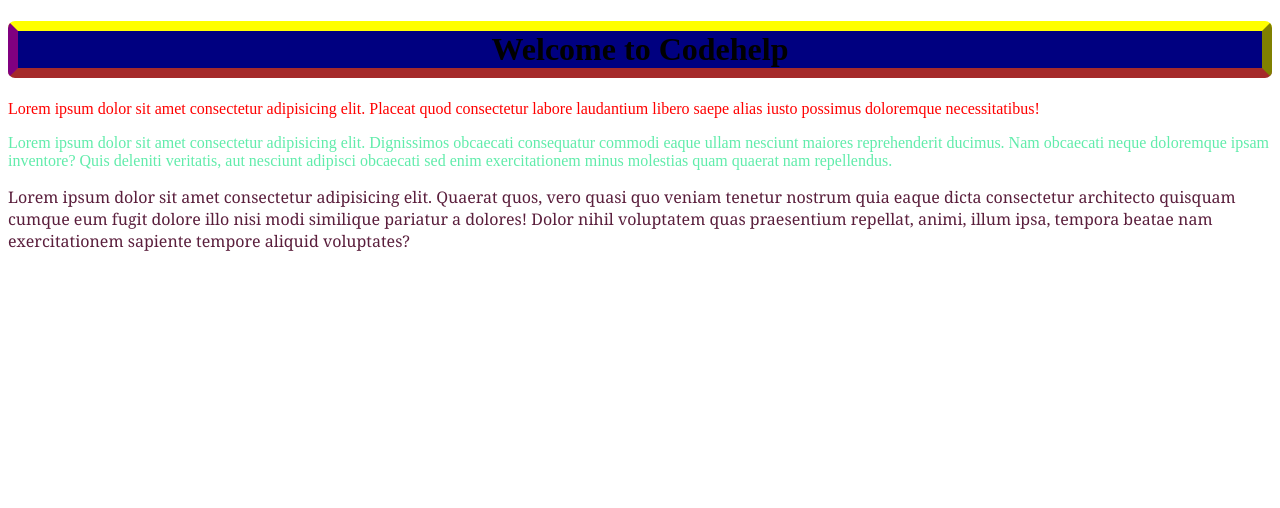
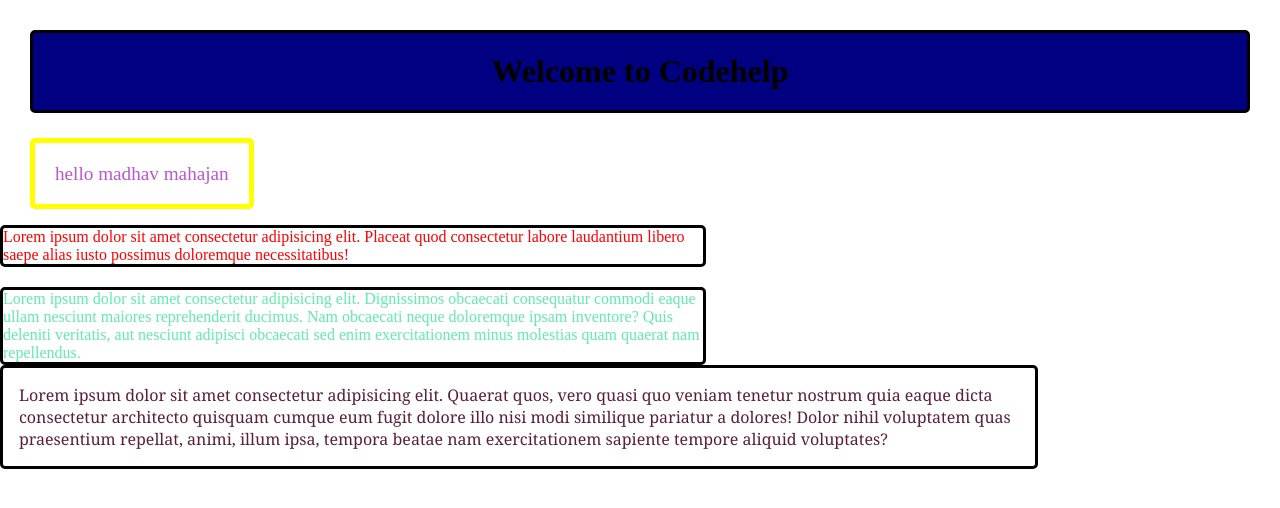
Before and after one commit to Madhav10Mahajan/CSS, a plain HTML site: page index3.html in a window 1280 px wide. Drawn offline with Linux system fonts and the light colour scheme.

Commit message:
box model
learning about padding,margins

```diff
--- a/index3.html
+++ b/index3.html
@@ -4,10 +4,17 @@
     <meta charset="UTF-8" />
     <meta name="viewport" content="width=device-width, initial-scale=1.0" />
     <title>Document</title>
-    <link rel="stylesheet" href="style3.css">
+    <link rel="stylesheet" href="style3.css" />
+    <style>
+    *{
+        padding: 0;
+        margin: 0;
+    }
+    </style>
   </head>
   <body>
     <h1>Welcome to Codehelp</h1>
+    <span>hello madhav mahajan</span>
     <p id="para1">
       Lorem ipsum dolor sit amet consectetur adipisicing elit. Placeat quod
       consectetur labore laudantium libero saepe alias iusto possimus doloremque
--- a/style3.css
+++ b/style3.css
@@ -1,12 +1,24 @@
 #para1 {
   color: red;
+  border: solid black 3px;
+  border-radius: 5px;
+  width: 700px;
+  margin-top: 40px;
+  margin-bottom: 20px;
 }
 #para2 {
   color: rgb(97, 236, 171);
+  border: solid black 3px;
+  border-radius: 5px;
+  width: 700px;
 }
 #para3 {
   color: rgb(90, 30, 60);
-  font-family: Cambria, Cochin, Georgia, Times, 'Times New Roman', serif;
+  font-family: Cambria, Cochin, Georgia, Times, "Times New Roman", serif;
+  border: solid black 3px;
+  border-radius: 5px;
+  width: 1000px;
+  padding: 16px;
 }
 h1 {
   background-color: navy;
@@ -19,9 +31,39 @@ h1 {
   /* border-radius: 5px; */
   /* border-top-left-radius: 10px;
   border-bottom-left-radius: 10px; */
-  border-top: solid yellow 10px;
+  /* border-top: solid yellow 10px;
   border-bottom: solid brown 10px;
   border-left: solid purple 10px;
   border-right: solid olive 10px;
-  border-radius: 7px;
+  border-radius: 7px; */
+  border: solid black 3px;
+  border-radius: 5px;
+  /* padding: 10px; */
+  /* margin: 10px; */
+  /* height: 10px; */
+  /* padding-left: 10px;
+  padding-right: 20px;
+  padding-top: 10px;
+  padding-bottom: 40px; */
+  padding: 20px;
+  /* margin: 40px; */
+  margin-top: 30px;
+  margin-left: 30px;
+  margin-bottom: 50px;
+  margin-right: 30px;
 }
+span {
+  font-size: larger;
+  color: mediumorchid;
+  border: solid yellow 5px;
+  border-radius: 5px;
+  padding: 20px;
+  margin-top: 30px;
+  margin-bottom: 30px;
+  margin-left: 30px;
+  margin-right: 30px;
+  /* width: 200px;
+  height: 200px;
+  padding: 10px;
+  margin: 10px; */
+}
```
